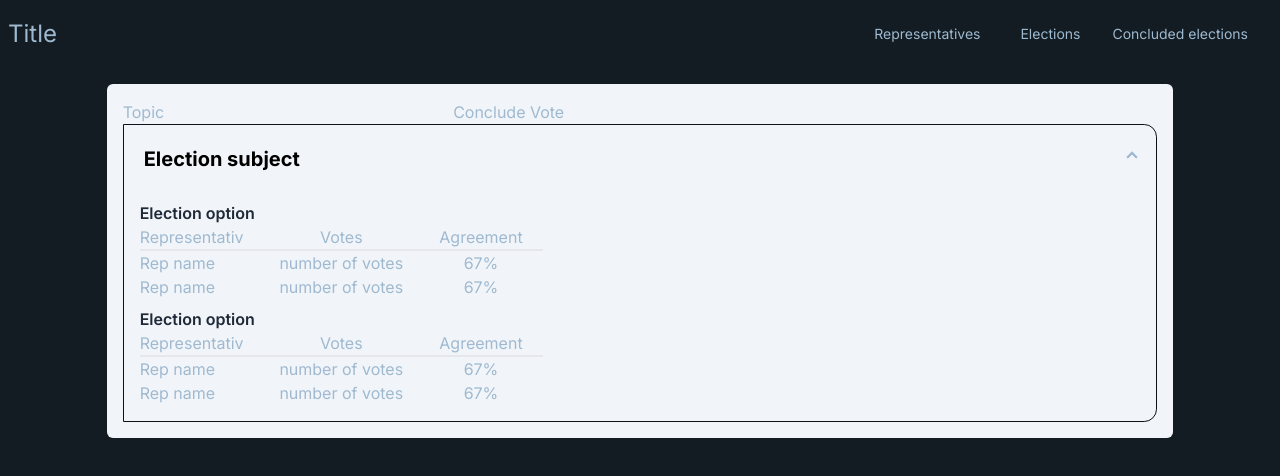
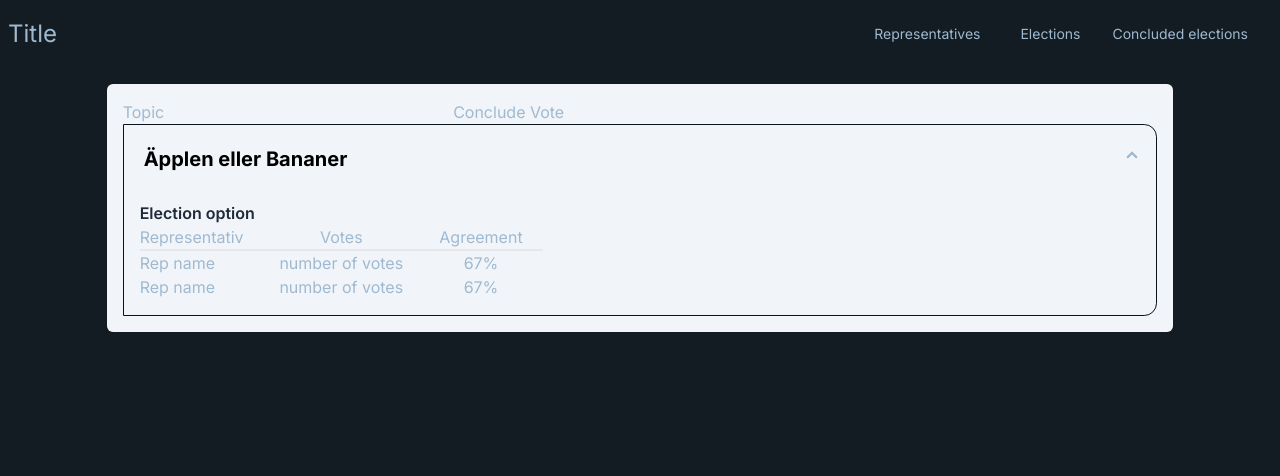
Before and after one commit to martensoderlind/Final-weekend-assignment, a Next.js app: page /concluded-elections in a window 1280 px wide. Shown: the top 476 px of the page. Built offline with nearby package versions, Linux system fonts and the light colour scheme.

Commit message:
get concluded elections

```diff
--- a/src/features/elections/components/concluded-election-board.tsx
+++ b/src/features/elections/components/concluded-election-board.tsx
@@ -1,6 +1,9 @@
+import { voteService } from "../instance";
 import ConcludedElection from "./concluded-election";
 
-export default function ConcludedElectionBoard() {
+export default async function ConcludedElectionBoard() {
+  const concludedElections = await voteService.getAllConcludedElections();
+  console.log("concluded el:", concludedElections);
   return (
     <section className="container mx-auto w-10/12 bg-slate-100 flex flex-col my-4 rounded-md p-4">
       <header className="grid grid-cols-4 gap-4">
@@ -8,7 +11,9 @@ export default function ConcludedElectionBoard() {
         <p className="text-center">Conclude Vote</p>
       </header>
       <div className="join join-vertical w-full">
-        <ConcludedElection />
+        {concludedElections.map((concludedElection, index) => (
+          <ConcludedElection key={index} election={concludedElection} />
+        ))}
       </div>
     </section>
   );
--- a/src/features/elections/components/concluded-election.tsx
+++ b/src/features/elections/components/concluded-election.tsx
@@ -1,15 +1,19 @@
+import { Election } from "../fixtures/mockdb";
 import ElectionOptions from "./election-options";
 
-export default function ConcludedElection() {
+type Props = {
+  election: Election;
+};
+
+export default function ConcludedElection({ election }: Props) {
   return (
     <div className="collapse collapse-arrow join-item border-base-300 border ">
       <input type="radio" name="my-accordion-4" defaultChecked />
       <div className="collapse-title text-xl font-medium flex justify-between">
-        <h3 className="p-1 text-black font-bold">Election subject</h3>
+        <h3 className="p-1 text-black font-bold">{election.subject}</h3>
       </div>
       <div className="collapse-content flex flex-row justify-between">
         <article>
-          <ElectionOptions />
           <ElectionOptions />
         </article>
       </div>
--- a/src/features/elections/repository.ts
+++ b/src/features/elections/repository.ts
@@ -68,6 +68,7 @@ export function createRepository() {
         return election.id === electionId;
       });
       currentElection!.active = false;
+      currentElection!.concluded = new Date().toISOString().split("T")[0];
     },
   };
 }
```
